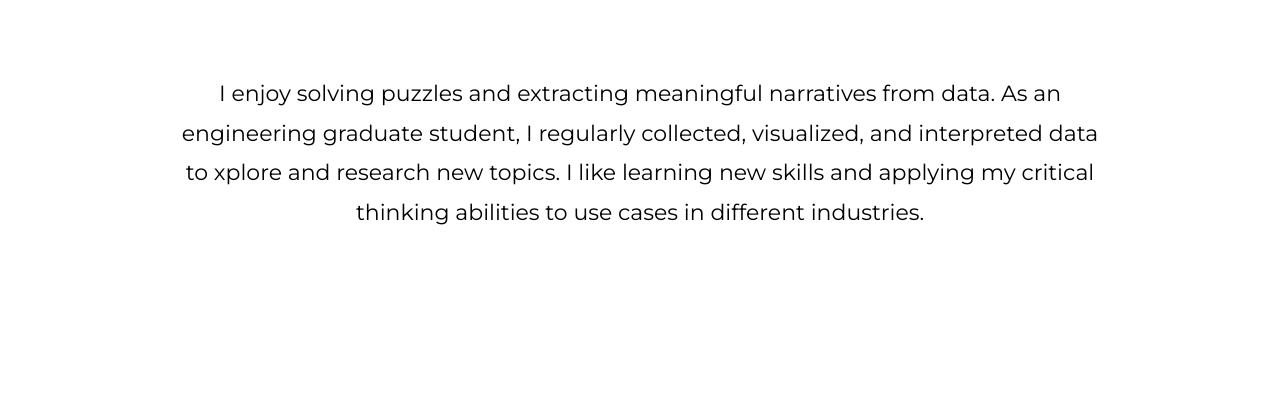
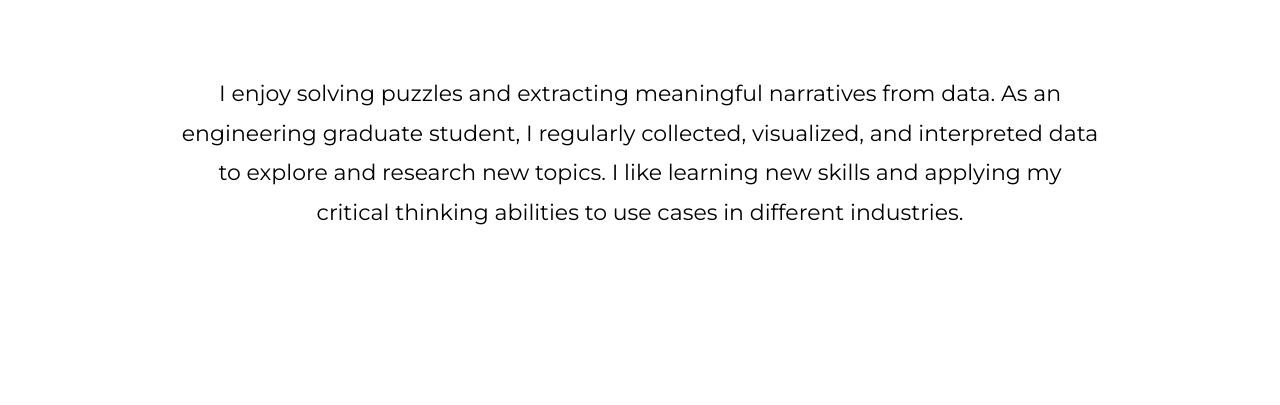
Before and after one commit to Wickeler/Wickeler.guithub.io, a plain HTML site: page index.html in a window 1280 px wide. Shown: the part 354-759 px from the top of the page. Drawn offline with Linux system fonts and the light colour scheme.

Commit message:
Update index.html
typo edit

```diff
--- a/index.html
+++ b/index.html
@@ -91,7 +91,7 @@
       <div class="col-lg-10 mx-auto text-center">
         <p class="font-secondary paragraph-lg text-dark">I enjoy solving puzzles and extracting meaningful narratives
           from data. As an engineering graduate student, I regularly collected, visualized, and interpreted data to
-          xplore and research new topics. I like learning new skills and applying my critical thinking abilities to
+          explore and research new topics. I like learning new skills and applying my critical thinking abilities to
           use cases in different industries.</p>
         <!-- <a href="about.html" class="btn btn-transparent">know more</a> -->
       </div>
```
